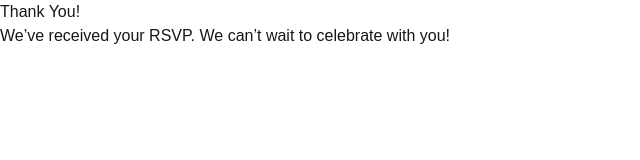
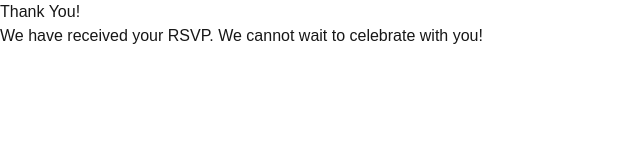
Before and after one commit to joematheus/wedding-website, a Next.js app: page /wedding-website/thankyou in a window 1280 px wide. Shown: the top 160 px of the page, without its empty margins (0-640 px from the left). Built offline with nearby package versions, Linux system fonts and the light colour scheme.

Commit message:
fixed non-escaped characters

```diff
--- a/src/app/page.tsx
+++ b/src/app/page.tsx
@@ -12,7 +12,7 @@ export default function Home() {
     <div className="min-h-screen flex items-center justify-center px-4 bg-cover bg-center bg-no-repeat" style={{ backgroundImage: `url('wedding-website/assets/bg.jpg')` }}>
       <div className="absolute inset-0 z-0" style={{ backgroundColor: '#5d6444FF' }}></div>
       <div className="max-w-lg w-full bg-white p-8 rounded-lg shadow-md z-10" style={{ color: '#835c3c' }}>
-        <h1 className="text-3xl font-serif font-bold text-center mb-4">You're Invited!</h1>
+        <h1 className="text-3xl font-serif font-bold text-center mb-4">You are Invited!</h1>
         <p className="text-center text-gray-600 mb-8">Please RSVP by filling out the form below.</p>
 
         <form
--- a/src/app/thankyou/page.tsx
+++ b/src/app/thankyou/page.tsx
@@ -6,7 +6,7 @@ export default function ThankYou() {
       <div className="bg-white p-8 rounded-lg shadow-md max-w-lg w-full text-center">
         <h1 className="text-3xl font-serif text-[#835c3c] font-bold mb-4">Thank You!</h1>
         <p className="text-gray-700 text-lg">
-          We’ve received your RSVP. We can’t wait to celebrate with you!
+          We have received your RSVP. We cannot wait to celebrate with you!
         </p>
       </div>
     </div>
```
